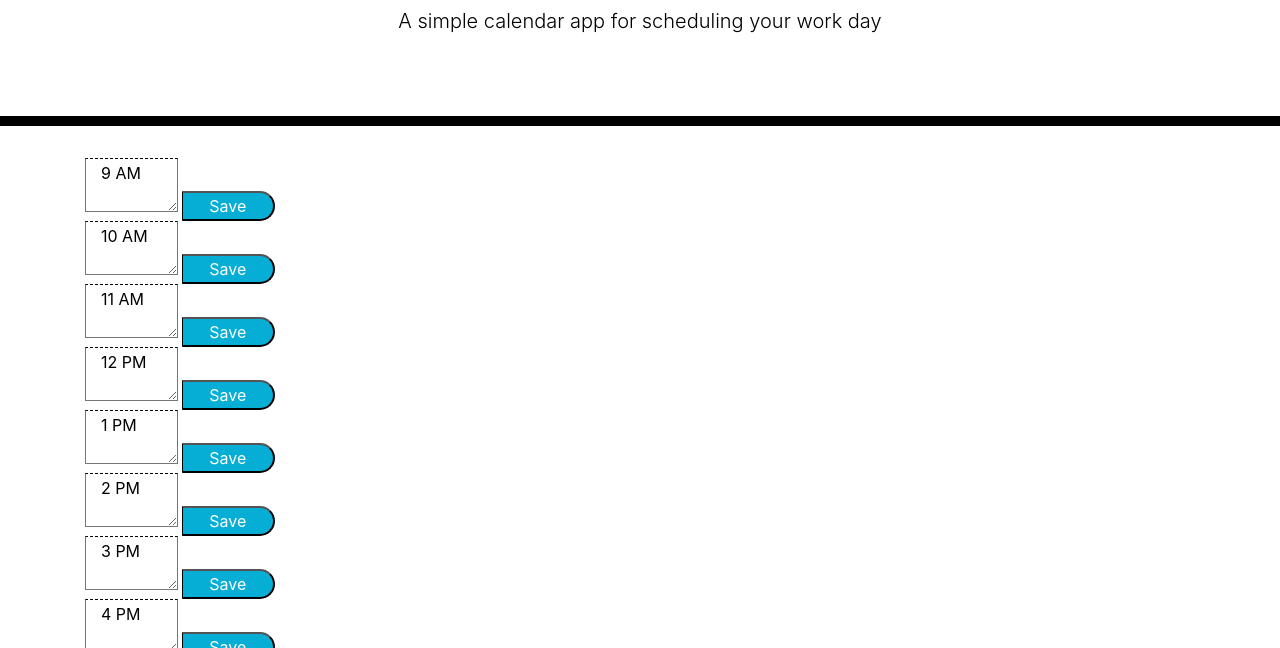
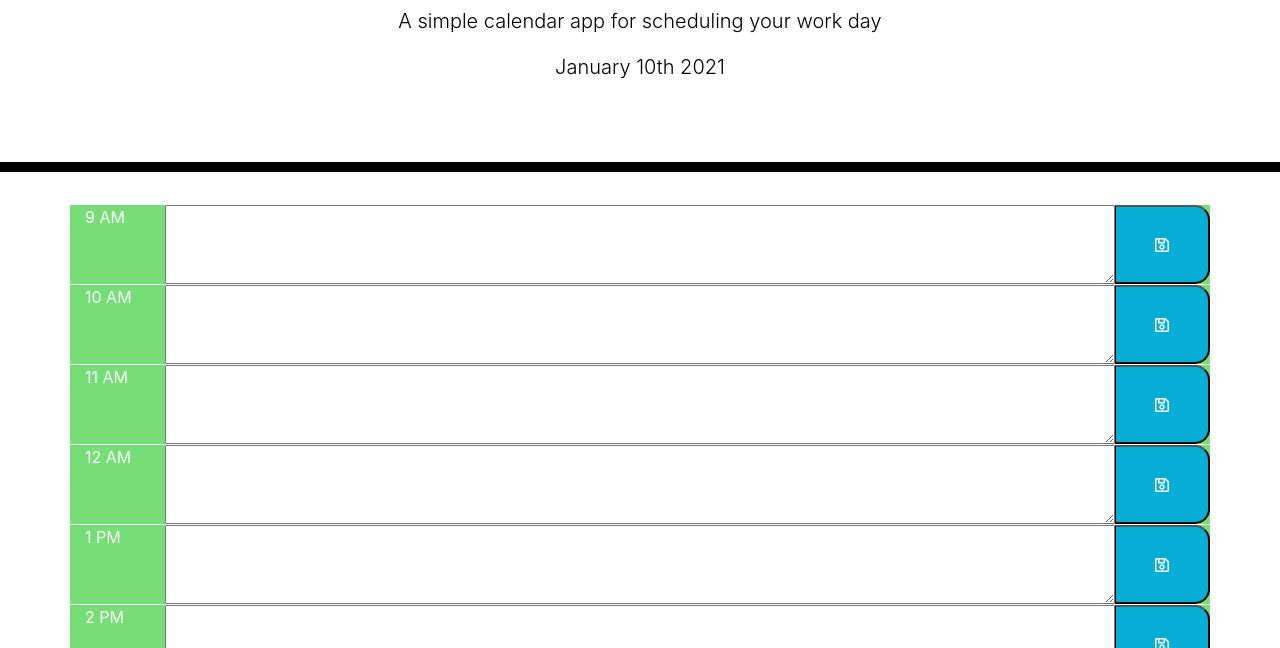
Before and after one commit to Kgroll/day-planner, a plain HTML site: page index.html in a window 1280 px wide. Shown: the part 152-800 px from the top of the page. Drawn offline with nearby package versions, Linux system fonts and the light colour scheme.

Commit message:
some data saving to local storage

```diff
--- a/index.html
+++ b/index.html
@@ -27,49 +27,17 @@
       <h1 class="display-3">Work Day Scheduler</h1>
       <p class="lead">A simple calendar app for scheduling your work day</p>
       <p id="currentDay" class="lead"></p>
-    </header>
+      </header>
+
     <div class="container">
       <!-- Timeblocks go here -->
-      <div class="row-time-block" id="9">
-        <textarea class="col-1 hour">9 AM</textarea>
-        <button class="col-1 saveBtn">Save</button>
-      </div>
-      <div class="row-time-block" id="10">
-        <textarea class="col-1 hour">10 AM</textarea>
-        <button class="col-1 saveBtn">Save</button>
-      </div>
-      <div class="row-time-block" id="11">
-        <textarea class="col-1 hour">11 AM</textarea>
-        <button class="col-1 saveBtn">Save</button>
-      </div>
-      <div class="row-time-block" id="12">
-        <textarea class="col-1 hour">12 PM</textarea>
-        <button class="col-1 saveBtn">Save</button>
-      </div>
-      <div class="row-time-block" id="13">
-        <textarea class="col-1 hour">1 PM</textarea>
-        <button class="col-1 saveBtn">Save</button>
-      </div>
-      <div class="row-time-block" id="14">
-        <textarea class="col-1 hour">2 PM</textarea>
-        <button class="col-1 saveBtn">Save</button>
-      </div>
-      <div class="row-time-block" id="15">
-        <textarea class="col-1 hour">3 PM</textarea>
-        <button class="col-1 saveBtn">Save</button>
-      </div>
-      <div class="row-time-block" id="16">
-        <textarea class="col-1 hour">4 PM</textarea>
-        <button class="col-1 saveBtn">Save</button>
-      </div>
-      <div class="row-time-block" id="17">
-        <textarea class="col-1 hour">5 PM</textarea>
-        <button class="col-1 saveBtn">Save</button>
-      </div>
+
     </div>
 
-    <script src="jquery.graspSchedule.js"></script>
+
+
     <script src="https://code.jquery.com/jquery-3.4.1.min.js"></script>
     <script src="https://cdnjs.cloudflare.com/ajax/libs/moment.js/2.24.0/moment.min.js"></script>
+    <script src="script.js"></script>
   </body>
 </html>
--- a/script.js
+++ b/script.js
@@ -0,0 +1,126 @@
+$(function(){
+    var timeBlocks = $(".container");
+
+    var timeDisplay = moment().format('MMMM Do YYYY');
+
+    var timeDiv = $("#currentDay");
+    timeDiv.append(timeDisplay);
+
+    var saveButton = document.querySelectorAll("button");
+
+    var timeList = [
+        "9 AM",
+        "10 AM",
+        "11 AM",
+        "12 AM",
+        "1 PM",
+        "2 PM",
+        "3 PM",
+        "4 PM",
+        "5 PM"
+    ];
+
+    var idTime = [
+        "9",
+        "10",
+        "11",
+        "12",
+        "13",
+        "14",
+        "15",
+        "16",
+        "17"
+    ];
+
+    for (var i = 0; i < timeList.length; i++) {
+        var newRow = $("<div class='row time-block'>").attr("id", idTime[i]);
+        var newDiv2 = $("<div class='hour col-1'>")
+        var newDiv = $("<textarea class='col-10'>");
+        var newButt = $("<button type='button' class='saveBtn col-1 far fa-save'>");
+
+        timeBlocks.append(newRow);
+
+        newDiv2.text(timeList[i]);
+        newRow.append(newDiv2);
+
+        newDiv.text();
+        newRow.append(newDiv);
+
+        newButt.text();
+        newRow.append(newButt);
+    }
+
+
+
+
+$("textarea")[0].value = localStorage.getItem("textarea1");
+$("textarea")[1].value = localStorage.getItem("textarea2");
+$("textarea")[2].value = localStorage.getItem("textarea3");
+$("textarea")[3].value = localStorage.getItem("textarea4");
+$("textarea")[4].value = localStorage.getItem("textarea5");
+$("textarea")[5].value = localStorage.getItem("textarea6");
+$("textarea")[6].value = localStorage.getItem("textarea7");
+$("textarea")[7].value = localStorage.getItem("textarea8");
+$("textarea")[8].value = localStorage.getItem("textarea9");
+
+
+$("button").on("click", function(event) {
+    event.preventDefault();
+    var textArea1 = $("textarea")[0].value;
+    var textArea2 = $("textarea")[1].value;
+    var textArea3 = $("textarea")[2].value;
+    var textArea4 = $("textarea")[3].value;
+    var textArea5 = $("textarea")[4].value;
+    var textArea6 = $("textarea")[5].value;
+    var textArea7 = $("textarea")[6].value;
+    var textArea8 = $("textarea")[7].value;
+    var textArea9 = $("textarea")[8].value;
+
+
+    localStorage.setItem("9 am", textArea1);
+    localStorage.setItem("10 am", textArea2);
+    localStorage.setItem("11 am", textArea3);
+    localStorage.setItem("Noon", textArea4);
+    localStorage.setItem("1 pm", textArea5);
+    localStorage.setItem("2 pm", textArea6);
+    localStorage.setItem("3 pm", textArea7);
+    localStorage.setItem("4 pm", textArea8);
+    localStorage.setItem("5 pm", textArea9);
+
+
+});
+
+function hourUpdater() {
+    var currentHour = moment().hours();
+    $(".time-block").each(function() {
+        var blockHour = parseInt($(this).attr("id").split(" ")[0]);
+
+        if (blockHour < currentHour) {
+            $(this).addClass("past");
+        }
+        else if (blockHour === currentHour) {
+            $(this).removeClass("past");
+            $(this).addClass("present");
+        }
+        else  {
+            $(this).removeClass("past");
+            $(this).removeClass("present");
+            $(this).addClass("future");
+        }
+    });
+}
+hourUpdater();
+var checkTime = setInterval(hourUpdater, 15000);
+
+
+
+
+
+
+
+//when view time blocks each is color coded to past/present/future
+//click time block can enter an event
+//save to local storage and remains when page refreshed
+
+
+})
--- a/style.css
+++ b/style.css
@@ -10,7 +10,7 @@
     resize: none;
     color: #000000;
     border-left: 1px solid black;
-    padding: 10px;
+    padding: 1px;
   }
 
   .jumbotron {
@@ -25,9 +25,10 @@
     white-space: pre-wrap;
   }
 
-  .time-block{
+  .row-time-block{
     text-align: center;
     border-radius: 15px;
+
   }
 
   .row {
@@ -36,7 +37,7 @@
     border-top: 1px solid white;;
   }
 
-  .hour {
+  .col-1-hour {
     background-color: #ffffff;
     color: #000000;
     border-top: 1px dashed #000000;
```
